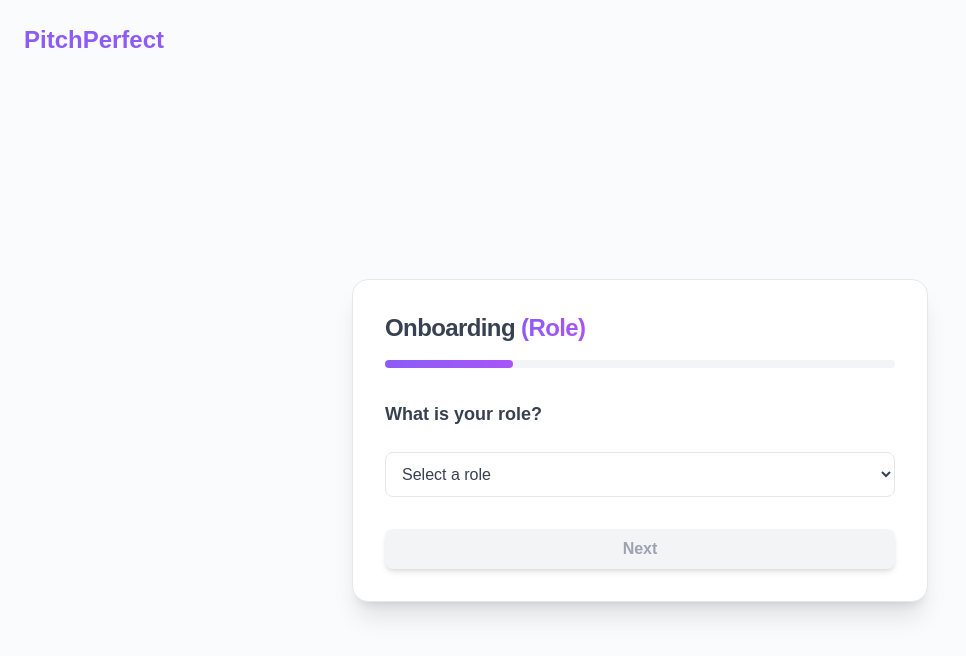
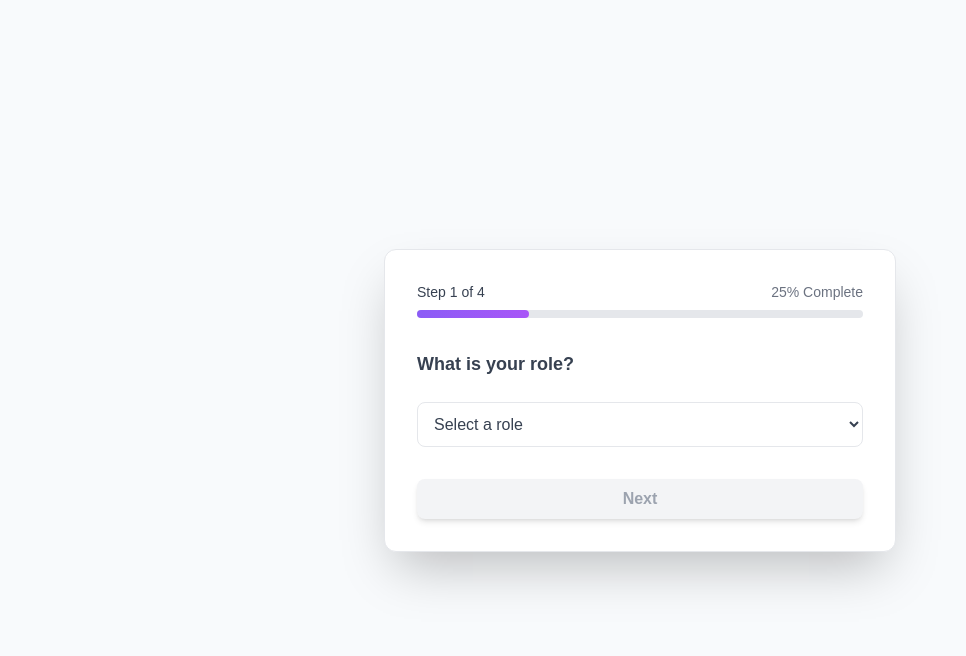
Before and after one commit to VainerAriel/HackThe6ix2025, a Next.js app in the folder frontend/: page /onboarding in a window 1280 px wide. Shown: the top 656 px of the page, without its empty margins (0-966 px from the left). Built offline with nearby package versions, Linux system fonts and the light colour scheme.

Commit message:
IT WORKS?!?!

```diff
--- a/frontend/src/components/onboarding/ProgressBar.tsx
+++ b/frontend/src/components/onboarding/ProgressBar.tsx
@@ -1,13 +1,31 @@
-// Next.js API route support: https://nextjs.org/docs/api-routes/introduction
-import type { NextApiRequest, NextApiResponse } from "next";
+import React from 'react';
 
-type Data = {
-  name: string;
+interface ProgressBarProps {
+  currentStep: number;
+  totalSteps: number;
+}
+
+const ProgressBar: React.FC<ProgressBarProps> = ({ currentStep, totalSteps }) => {
+  const progress = (currentStep / totalSteps) * 100;
+
+  return (
+    <div className="w-full">
+      <div className="flex justify-between items-center mb-2">
+        <span className="text-sm font-medium text-[#374151]">
+          Step {currentStep} of {totalSteps}
+        </span>
+        <span className="text-sm text-[#6b7280]">
+          {Math.round(progress)}% Complete
+        </span>
+      </div>
+      <div className="w-full bg-[#e5e7eb] rounded-full h-2">
+        <div
+          className="bg-gradient-to-r from-[#8b5cf6] to-[#a855f7] h-2 rounded-full transition-all duration-300 ease-in-out"
+          style={{ width: `${progress}%` }}
+        ></div>
+      </div>
+    </div>
+  );
 };
 
-export default function handler(
-  req: NextApiRequest,
-  res: NextApiResponse<Data>,
-) {
-  res.status(200).json({ name: "John Doe" });
-}
+export default ProgressBar;
--- a/frontend/src/pages/onboarding.tsx
+++ b/frontend/src/pages/onboarding.tsx
@@ -1,72 +1,199 @@
-import { useState } from 'react';
-import { useRouter } from 'next/router';
-import RoleStep from '@/components/onboarding/RoleStep';
-import BossTypeStep from '@/components/onboarding/BossTypeStep';
-import ConfidenceStep from '@/components/onboarding/ConfidenceStep';
-import GoalsStep from '@/components/onboarding/GoalsStep';
+import React, { useState, useEffect } from 'react';
+import RoleStep from '../components/onboarding/RoleStep';
+import BossTypeStep from '../components/onboarding/BossTypeStep';
+import GoalsStep from '../components/onboarding/GoalsStep';
+import ConfidenceStep from '../components/onboarding/ConfidenceStep';
+import ProgressBar from '../components/onboarding/ProgressBar';
 
-const steps = ["Role", "Boss Type", "Confidence", "Goals"];
+// Define your backend API base URL
+const API_BASE_URL = 'http://localhost:5000'; // <--- ADD THIS LINE
 
-export default function OnboardingPage() {
-  const router = useRouter();
-  const [currentStep, setCurrentStep] = useState(0);
-  const [formData, setFormData] = useState({
-    role: '',
-    bossType: '',
-    confidence: 5,
-    goals: [] as string[],
-  });
+// Main App component
+const App: React.FC = () => {
+  // State for form data
+  const [currentStep, setCurrentStep] = useState(1);
+  const [role, setRole] = useState('');
+  const [bossType, setBossType] = useState('');
+  const [goals, setGoals] = useState<string[]>([]);
+  const [confidence, setConfidence] = useState(0);
 
-  const updateFormData = (newData: Partial<typeof formData>) => {
-    setFormData(prev => ({ ...prev, ...newData }));
+  // State for scenario and chat
+  const [scenario, setScenario] = useState('');
+  const [userResponse, setUserResponse] = useState('');
+  const [critique, setCritique] = useState('');
+  const [chatHistory, setChatHistory] = useState<{ sender: string; message: string }[]>([]);
+  const [loading, setLoading] = useState(false);
+  const [error, setError] = useState('');
+
+  // Total number of form steps
+  const totalSteps = 4;
+
+  // Function to go to the next step
+  const handleNext = () => {
+    setCurrentStep((prev) => prev + 1);
   };
 
-  const next = () => {
-    if (currentStep === steps.length - 1) {
-      // If we're on the last step (Goals), navigate to chat page
-      router.push('/chat');
-    } else {
-      setCurrentStep(prev => Math.min(prev + 1, steps.length - 1));
+  // Function to go back to the previous step
+  const handleBack = () => {
+    setCurrentStep((prev) => prev - 1);
+  };
+
+  // Function to handle form submission and scenario generation
+  const handleSubmit = async () => {
+    setLoading(true);
+    setError('');
+    try {
+      // Prepare profile data
+      const profile = {
+        role,
+        boss_personality: bossType,
+        goal: goals.join(', '), // Join goals into a single string
+        confidence: confidence,
+      };
+
+      // Make API call to generate scenario
+      const response = await fetch(`${API_BASE_URL}/generate_scenario`, { // <--- MODIFIED LINE
+        method: 'POST',
+        headers: {
+          'Content-Type': 'application/json',
+        },
+        body: JSON.stringify(profile),
+      });
+
+      if (!response.ok) {
+        throw new Error(`HTTP error! status: ${response.status}`);
+      }
+
+      const data = await response.json();
+
+      if (data.success) {
+        setScenario(data.scenario);
+        setChatHistory([{ sender: 'AI', message: data.scenario }]);
+        setCurrentStep(totalSteps + 1); // Move to chat step
+      } else {
+        setError(data.error || 'Failed to generate scenario.');
+      }
+    } catch (err: any) {
+      setError(`Error generating scenario: ${err.message}`);
+    } finally {
+      setLoading(false);
     }
   };
-  const prev = () => setCurrentStep(prev => Math.max(prev - 1, 0));
+
+  // Function to handle user response submission and critique generation
+  const handleUserResponseSubmit = async () => {
+    if (!userResponse.trim()) {
+      setError('Please enter a response.');
+      return;
+    }
+
+    setLoading(true);
+    setError('');
+    setChatHistory((prev) => [...prev, { sender: 'You', message: userResponse }]);
+    setUserResponse(''); // Clear input after sending
+
+    try {
+      // Make API call to critique response
+      const response = await fetch(`${API_BASE_URL}/critique_response`, { // <--- MODIFIED LINE
+        method: 'POST',
+        headers: {
+          'Content-Type': 'application/json',
+        },
+        body: JSON.stringify({ scenario, user_input: userResponse }),
+      });
+
+      if (!response.ok) {
+        throw new Error(`HTTP error! status: ${response.status}`);
+      }
+
+      const data = await response.json();
+
+      if (data.success) {
+        setCritique(data.critique);
+        setChatHistory((prev) => [...prev, { sender: 'AI', message: data.critique }]);
+      } else {
+        setError(data.error || 'Failed to get critique.');
+      }
+    } catch (err: any) {
+      setError(`Error getting critique: ${err.message}`);
+    } finally {
+      setLoading(false);
+    }
+  };
+
+  // Render the appropriate step based on currentStep state
+  const renderStep = () => {
+    switch (currentStep) {
+      case 1:
+        return <RoleStep value={role} onChange={setRole} onNext={handleNext} />;
+      case 2:
+        return <BossTypeStep value={bossType} onChange={setBossType} onNext={handleNext} onBack={handleBack} />;
+      case 3:
+        return <GoalsStep value={goals} onChange={setGoals} onNext={handleNext} onBack={handleBack} />;
+      case 4:
+        return <ConfidenceStep value={confidence} onChange={setConfidence} onNext={handleSubmit} onBack={handleBack} />;
+      case totalSteps + 1: // Chat interface
+        return (
+          <div className="space-y-6 flex flex-col h-full">
+            <h2 className="text-xl font-semibold text-[#374151] mb-4">Your Scenario</h2>
+            <div className="flex-1 overflow-y-auto border border-[#e5e7eb] rounded-lg p-4 bg-white shadow-sm">
+              {chatHistory.map((msg, index) => (
+                <div key={index} className={`mb-3 ${msg.sender === 'You' ? 'text-right' : 'text-left'}`}>
+                  <span
+                    className={`inline-block p-2 rounded-lg ${
+                      msg.sender === 'You' ? 'bg-[#8b5cf6] text-white' : 'bg-[#f3f4f6] text-[#374151]'
+                    }`}
+                  >
+                    {msg.message}
+                  </span>
+                </div>
+              ))}
+              {loading && (
+                <div className="text-center text-[#6b7280]">Loading...</div>
+              )}
+              {error && (
+                <div className="text-center text-red-500">{error}</div>
+              )}
+            </div>
+            <div className="mt-4 flex items-center">
+              <input
+                type="text"
+                value={userResponse}
+                onChange={(e) => setUserResponse(e.target.value)}
+                placeholder="Type your response here..."
+                className="flex-1 border border-[#e5e7eb] rounded-lg p-3 focus:outline-none focus:ring-2 focus:ring-[#8b5cf6] focus:border-[#8b5cf6] transition-all"
+                onKeyPress={(e) => {
+                  if (e.key === 'Enter') {
+                    handleUserResponseSubmit();
+                  }
+                }}
+              />
+              <button
+                onClick={handleUserResponseSubmit}
+                disabled={loading || !userResponse.trim()}
+                className={`ml-3 px-4 py-2 rounded-lg font-semibold shadow-md transition-all duration-200 focus:outline-none focus:ring-2 focus:ring-[#8b5cf6] focus:ring-offset-2 focus:ring-offset-white
+                  ${userResponse.trim() && !loading ? 'bg-gradient-to-r from-[#8b5cf6] to-[#a855f7] text-white hover:from-[#7c3aed] hover:to-[#9333ea]' : 'bg-[#f3f4f6] text-[#9ca3af] cursor-not-allowed'}`}
+              >
+                Send
+              </button>
+            </div>
+          </div>
+        );
+      default:
+        return null;
+    }
+  };
 
   return (
-    <div className="min-h-screen flex flex-col bg-[#fafbfc]">
-      {/* Header with Logo */}
-      <div className="p-6">
-        <h1 className="text-2xl font-bold bg-gradient-to-r from-[#8b5cf6] to-[#a855f7] bg-clip-text text-transparent">
-          PitchPerfect
-        </h1>
-      </div>
-
-      {/* Main Content */}
-      <div className="flex-1 flex items-center justify-center px-4">
-        <div className="w-full max-w-xl bg-white rounded-2xl shadow-xl p-8 space-y-8 border border-[#e5e7eb] transition-all hover:scale-103 hover:opacity-95 duration-600">
-          <h2 className="text-2xl font-extrabold text-[#374151] mb-4 tracking-tight">Onboarding <span className="bg-gradient-to-r from-[#8b5cf6] to-[#a855f7] bg-clip-text text-transparent">({steps[currentStep]})</span></h2>
-          <div className="mb-6 w-full bg-[#f3f4f6] rounded-full h-2">
-            <div
-              className="bg-gradient-to-r from-[#8b5cf6] to-[#a855f7] h-2 rounded-full transition-all duration-300"
-              style={{ width: `${((currentStep + 1) / steps.length) * 100}%` }}
-            ></div>
-          </div>
-
-          <div className="pt-2">
-            {currentStep === 0 && (
-              <RoleStep value={formData.role} onNext={next} onChange={role => updateFormData({ role })} />
-            )}
-            {currentStep === 1 && (
-              <BossTypeStep value={formData.bossType} onNext={next} onBack={prev} onChange={bossType => updateFormData({ bossType })} />
-            )}
-            {currentStep === 2 && (
-              <ConfidenceStep value={formData.confidence} onNext={next} onBack={prev} onChange={confidence => updateFormData({ confidence })} />
-            )}
-            {currentStep === 3 && (
-              <GoalsStep value={formData.goals} onNext={next} onBack={prev} onChange={goals => updateFormData({ goals })} />
-            )}
-          </div>
+    <div className="min-h-screen bg-[#f8fafc] flex items-center justify-center p-4 font-sans">
+      <div className="bg-white p-8 rounded-xl shadow-2xl w-full max-w-lg border border-[#e5e7eb]">
+        {currentStep <= totalSteps && <ProgressBar currentStep={currentStep} totalSteps={totalSteps} />}
+        <div className="mt-8">
+          {renderStep()}
         </div>
       </div>
     </div>
   );
-}
+};
+
+export default App;
```
Also changed, not shown: 1 other file (tests, documents, lock files or other folders).
